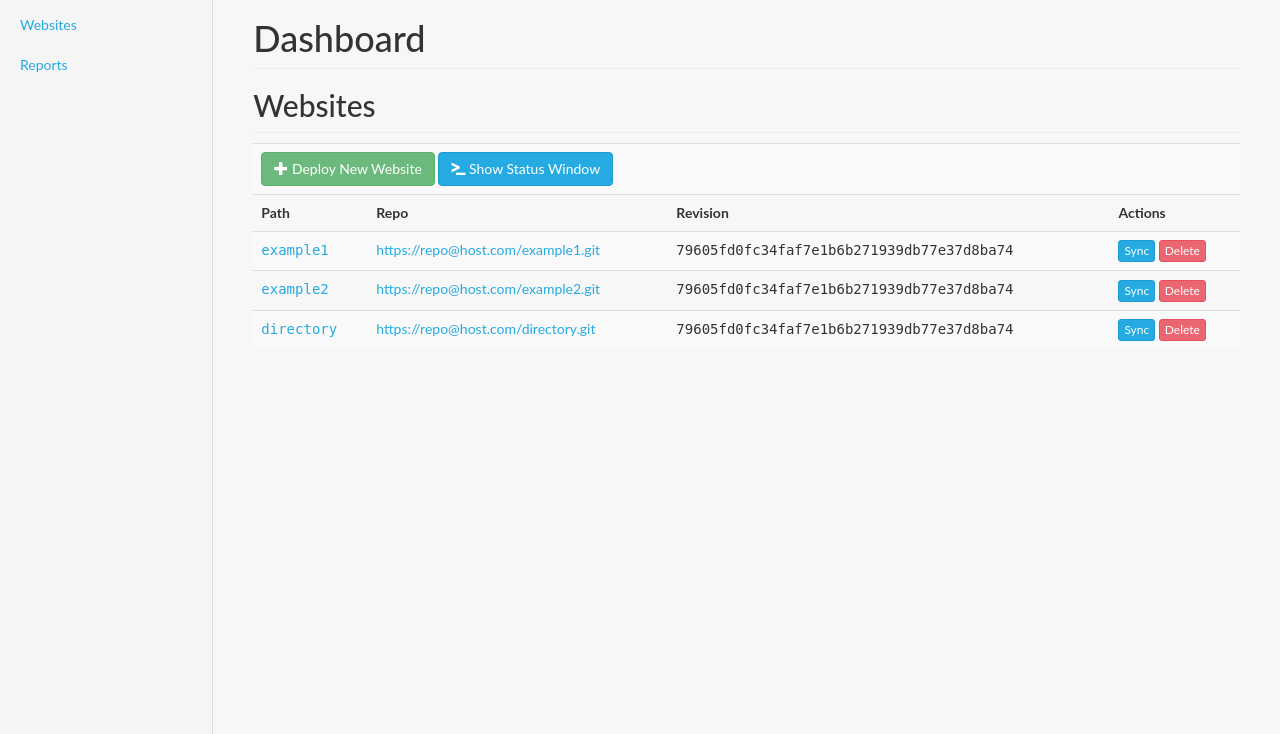
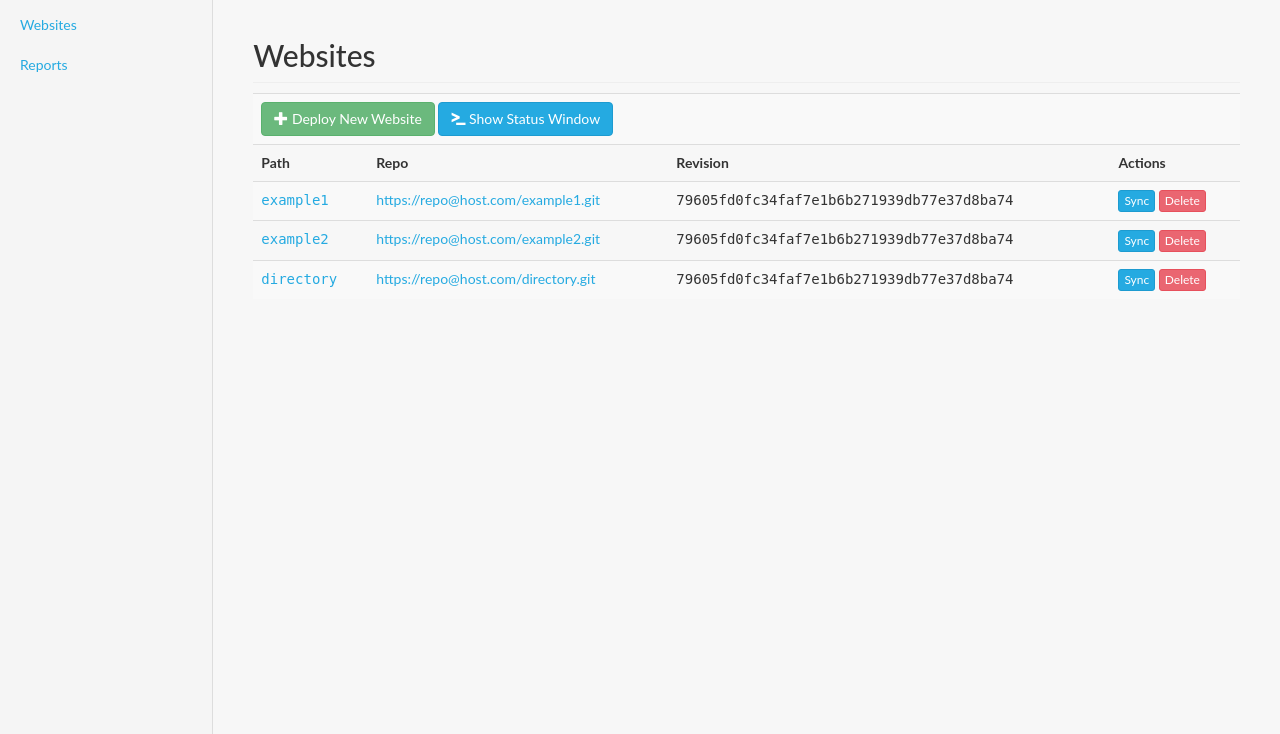
Before and after one commit to ammubhave/simadmin, a Django app: page / in a window 1280 px wide. Shown: the part 66-800 px from the top of the page. Run offline with Django 3.2, Linux system fonts and the light colour scheme; some libraries are stand-ins or nearby versions.

Commit message:
remove the word dashboard, update title

```diff
--- a/siteadmin/fstasks.py
+++ b/siteadmin/fstasks.py
@@ -36,7 +36,7 @@ def website_add_stream_response_generator(name, repo):
         yield 'ERROR: ' + config_path + ' already exists.'
         return
 
-    popen = subprocess.Popen([os.path.join(settings.BASE_DIR, '../../.venv/bin/fab'), 'local_add:repo="' + repo + '",name=' + name, stdout=subprocess.PIPE, cwd=os.path.dirname(os.path.dirname(os.path.realpath(__file__))))
+    popen = subprocess.Popen([os.path.join(settings.BASE_DIR, '../../.venv/bin/fab'), 'local_add:repo="' + repo + '",name=' + name], stdout=subprocess.PIPE, cwd=os.path.dirname(os.path.dirname(os.path.realpath(__file__))))
 
     lines_iterator = iter(popen.stdout.readline, b"")
     for line in lines_iterator:
--- a/templates/base.html
+++ b/templates/base.html
@@ -10,7 +10,7 @@
     <meta name="author" content="">
     <link rel="icon" href="../../favicon.ico">
 
-    <title>Dashboard Template for Bootstrap</title>
+    <title>Simmons Admin / Dashboard</title>
 
     <!-- Bootstrap core CSS -->
     <link href="{% static 'css/bootstrap.min.css' %}" rel="stylesheet">
--- a/templates/home.html
+++ b/templates/home.html
@@ -5,8 +5,6 @@
 {% endblock %}
 
 {% block content %}
-  <h1 class="page-header">Dashboard</h1>
-
   <h2 class="sub-header">Websites</h2>
   {% if is_reload_scheduled %}
     <div class="alert alert-warning" role="alert">An apache reload has been scheduled. This may take upto one minute.</div>
```
